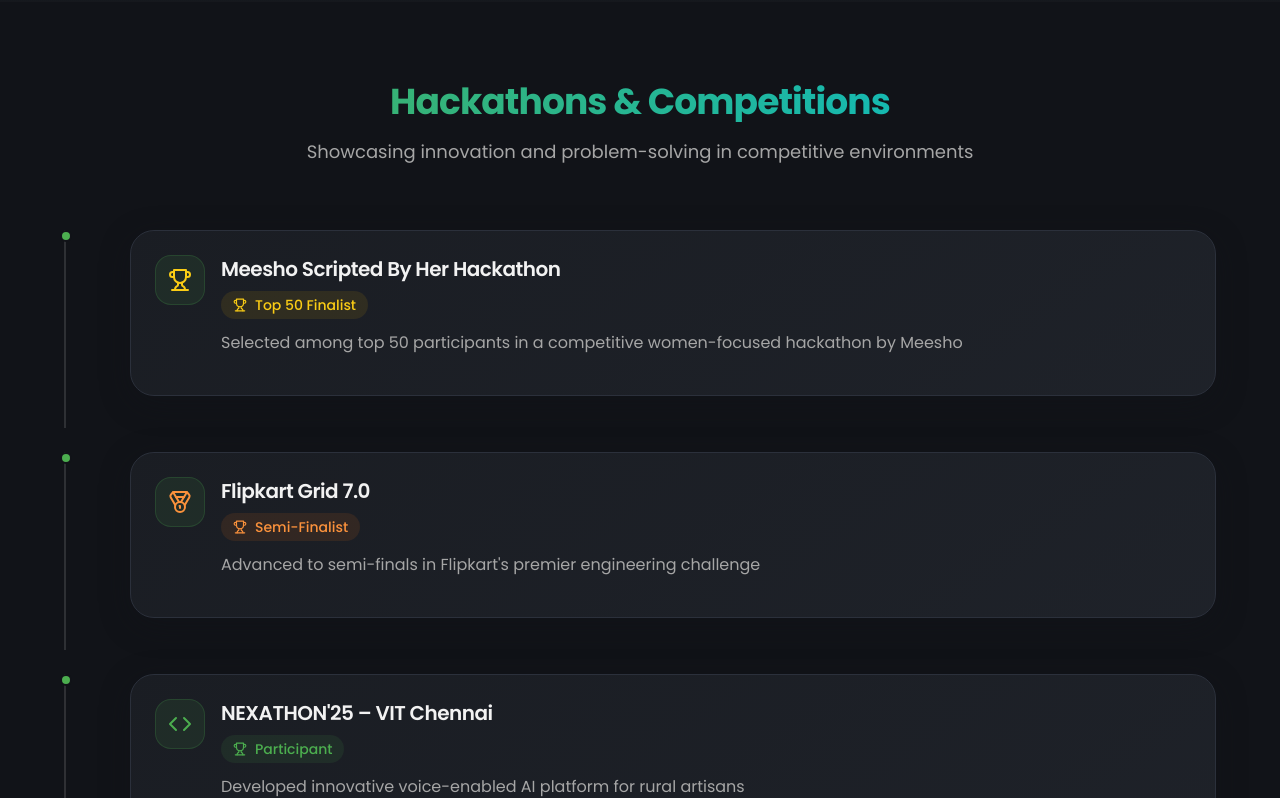
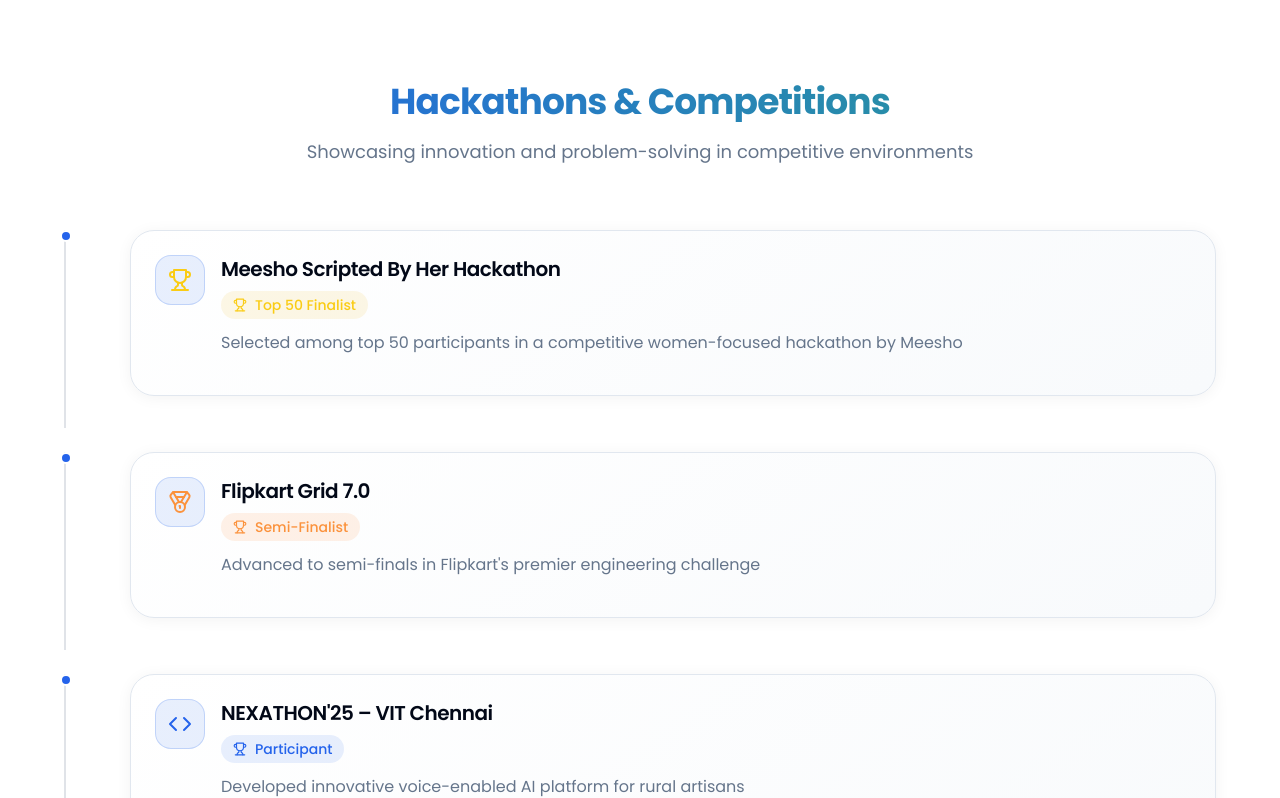
Before and after one commit to Manoranjitham10/Mano-Portfolio, a React (Vite) app: page / in a window 1280 px wide. Shown: the part 7976-8774 px from the top of the page. Built offline with nearby package versions, Linux system fonts and the light colour scheme.

Commit message:
Refactor: Change theme to white
Update the portfolio theme to white, maintaining a professional aesthetic.

```diff
--- a/src/index.css
+++ b/src/index.css
@@ -2,60 +2,60 @@
 @tailwind components;
 @tailwind utilities;
 
-/* Portfolio Design System - Dark Theme with Professional Green & Cyan Accents */
+/* Portfolio Design System - Professional Light Theme */
 
 @layer base {
   :root {
-    /* Dark Theme Base Colors */
-    --background: 220 17% 8%;
-    --foreground: 0 0% 95%;
+    /* Light Theme Base Colors */
+    --background: 0 0% 100%;
+    --foreground: 222 84% 4.9%;
 
-    --card: 220 15% 12%;
-    --card-foreground: 0 0% 95%;
+    --card: 0 0% 100%;
+    --card-foreground: 222 84% 4.9%;
 
-    --popover: 220 15% 12%;
-    --popover-foreground: 0 0% 95%;
+    --popover: 0 0% 100%;
+    --popover-foreground: 222 84% 4.9%;
 
-    /* Professional Green Primary */
-    --primary: 122 39% 49%;
-    --primary-foreground: 0 0% 98%;
-    --primary-hover: 122 39% 55%;
+    /* Professional Primary Blue */
+    --primary: 221 83% 53%;
+    --primary-foreground: 210 40% 98%;
+    --primary-hover: 221 83% 60%;
 
-    /* Subtle Gray Secondary */
-    --secondary: 220 15% 18%;
-    --secondary-foreground: 0 0% 85%;
+    /* Light Gray Secondary */
+    --secondary: 210 40% 96%;
+    --secondary-foreground: 222 84% 4.9%;
 
     /* Muted Elements */
-    --muted: 220 15% 15%;
-    --muted-foreground: 0 0% 65%;
+    --muted: 210 40% 96%;
+    --muted-foreground: 215 16% 47%;
 
-    /* Vibrant Cyan Accent */
-    --accent: 187 100% 42%;
-    --accent-foreground: 0 0% 98%;
-    --accent-hover: 187 100% 48%;
+    /* Professional Teal Accent */
+    --accent: 173 58% 39%;
+    --accent-foreground: 210 40% 98%;
+    --accent-hover: 173 58% 45%;
 
     /* Status Colors */
     --destructive: 0 84% 60%;
-    --destructive-foreground: 0 0% 98%;
+    --destructive-foreground: 210 40% 98%;
 
-    --success: 122 39% 49%;
-    --success-foreground: 0 0% 98%;
+    --success: 142 71% 45%;
+    --success-foreground: 210 40% 98%;
 
     /* UI Elements */
-    --border: 220 15% 20%;
-    --input: 220 15% 18%;
-    --ring: 122 39% 49%;
+    --border: 214 32% 91%;
+    --input: 214 32% 91%;
+    --ring: 221 83% 53%;
 
     /* Custom Portfolio Colors */
-    --hero-gradient: linear-gradient(135deg, hsl(122 39% 49% / 0.1) 0%, hsl(187 100% 42% / 0.1) 100%);
-    --section-gradient: linear-gradient(180deg, hsl(220 17% 8%) 0%, hsl(220 15% 10%) 100%);
-    --card-gradient: linear-gradient(145deg, hsl(220 15% 12%) 0%, hsl(220 15% 14%) 100%);
+    --hero-gradient: linear-gradient(135deg, hsl(221 83% 53% / 0.05) 0%, hsl(173 58% 39% / 0.05) 100%);
+    --section-gradient: linear-gradient(180deg, hsl(210 40% 98%) 0%, hsl(0 0% 100%) 100%);
+    --card-gradient: linear-gradient(145deg, hsl(0 0% 100%) 0%, hsl(210 40% 98%) 100%);
 
     /* Shadows & Effects */
-    --shadow-primary: 0 4px 20px hsl(122 39% 49% / 0.15);
-    --shadow-accent: 0 4px 20px hsl(187 100% 42% / 0.15);
-    --shadow-card: 0 8px 30px hsl(220 17% 8% / 0.4);
-    --shadow-glow: 0 0 40px hsl(122 39% 49% / 0.2);
+    --shadow-primary: 0 4px 20px hsl(221 83% 53% / 0.08);
+    --shadow-accent: 0 4px 20px hsl(173 58% 39% / 0.08);
+    --shadow-card: 0 2px 15px hsl(0 0% 0% / 0.05);
+    --shadow-glow: 0 0 40px hsl(221 83% 53% / 0.08);
 
     /* Typography */
     --font-heading: 'Poppins', sans-serif;
@@ -71,7 +71,7 @@
     --transition-spring: all 0.4s cubic-bezier(0.34, 1.56, 0.64, 1);
   }
 
-  /* Force dark theme */
+  /* Professional Light Theme */
   * {
     @apply border-border;
   }
```
